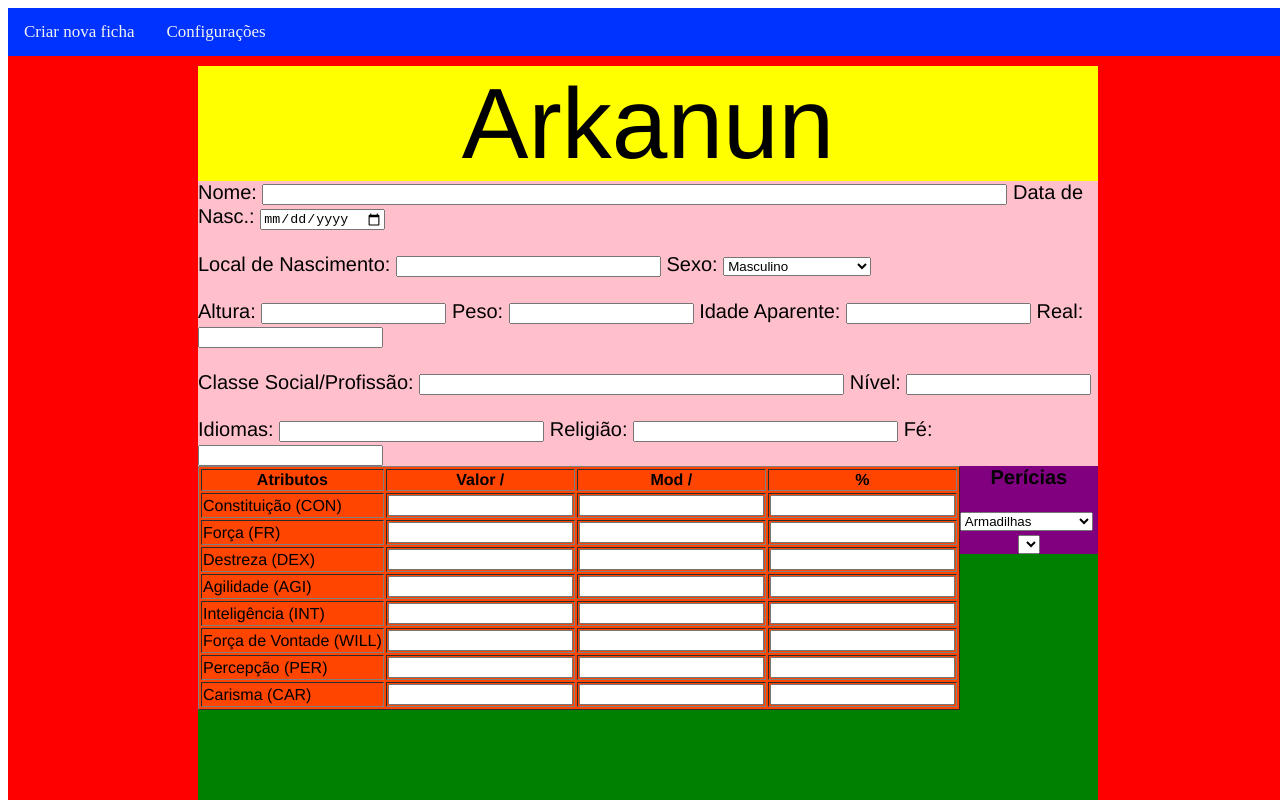
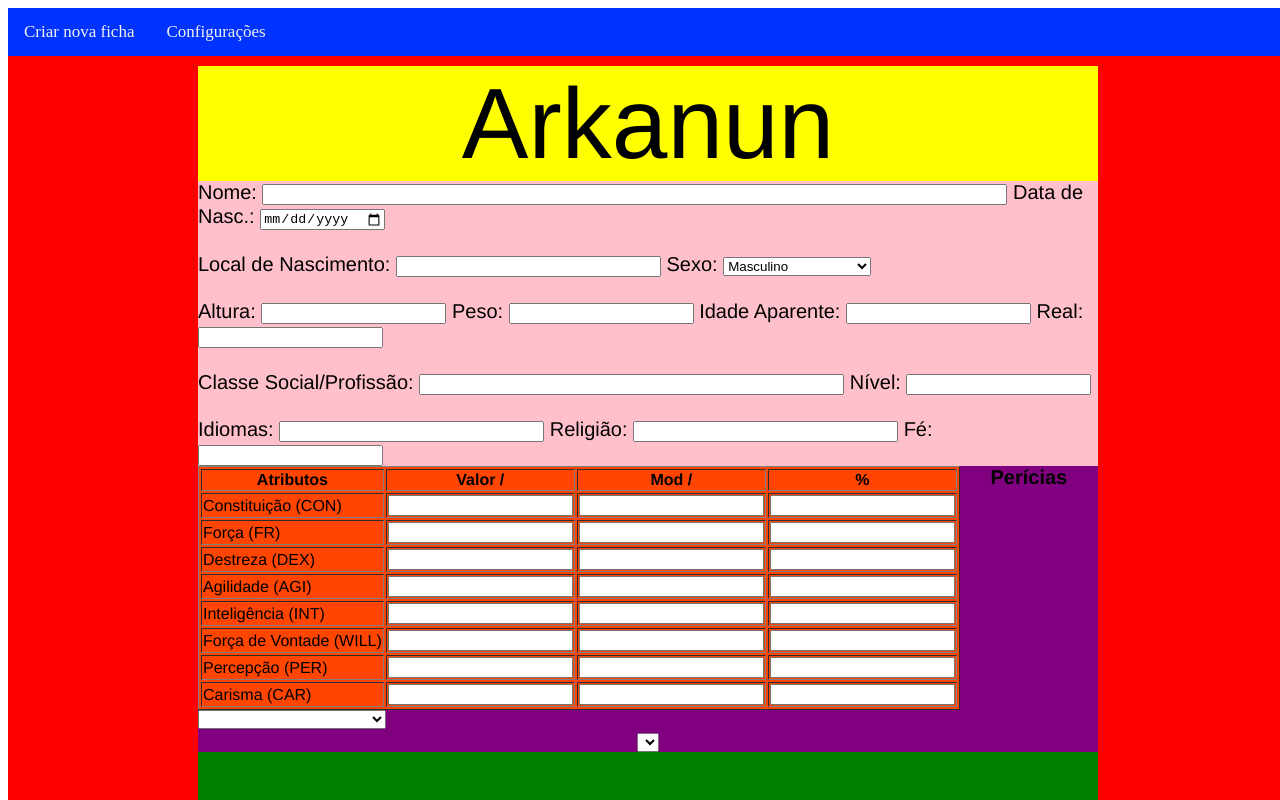
Before and after one commit to MarcosRibeiroJ/rpg-form, an Angular app: page /novaFicha in a window 1280 px wide. Shown: the top 800 px of the page. Built offline with nearby package versions, Linux system fonts and the light colour scheme.

Commit message:
cadastro de pericias parte 1

```diff
--- a/src/app/nova-ficha/nova-ficha.component.html
+++ b/src/app/nova-ficha/nova-ficha.component.html
@@ -79,10 +79,13 @@
         <div class="pericias">
             Perícias <br> <br>
             <select  style="display: flex; flex-direction: column; justify-content: left" id="grupo" (change)="adicionaSubgrupo('grupo','subgrupo')">
-                <option value="armadilhas">Armadilhas</option>
-                <option value="ciencias">Ciências</option>
-                <option value="cproibidas">Ciências Proibidas</option>
-                <option value="idioma">Idiomas</option>
+                <option value="vazio"></option>
+                <option value="animais">Animais</option>
+                <option value="armadilhas">Armadilhas (PER)</option>
+                <option value="artes">Artes</option>
+                <option value="artifice">Artífice</option>
+                <option value="aobjetos">Avaliação de Objetos (PER)</option>
+                <option value="camuflagem">Camuflagem (PER)</option>
             </select>
 
             <select id="subgrupo"></select>
--- a/src/app/nova-ficha/nova-ficha.component.ts
+++ b/src/app/nova-ficha/nova-ficha.component.ts
@@ -18,12 +18,14 @@
 
     sg.innerHTML = "";
 
-    if(g.value == "idioma") {
-      var opcaoSub = ["portugues|Portugues","ingles|Ingles"];
-    } else if(g.value == "ciencias") {
-      var opcaoSub = ["herbalismo|Herbalismo","historia|História"];
-    } else if(g.value == "cproibidas") {
-      var opcaoSub = ["alquimia|Alquimia","ocultismo|Ocultismo"];
+    if(g.value == "animais") {
+      var opcaoSub = ["tanimais|Treinamento de Animais (0)","montaria|Montaria (AGI)","doma|Doma (0)","veterinaria|Veterinária (0)"];
+    } else if(g.value == "artes") {
+      var opcaoSub = ["arquitetura|Arquitetura (0)","atuacao|Atuação (CAR)","canto|Canto (CAR)","carte|Crítica de Arte (PER)","culinaria|Culinária (PER)","danca|Dança (AGI)","dpintura|Desenho e Pintura (DEX)","escapismo|Escapismo (AGI)","escultura|Escultura (DEX)","fotografia|Fotografia (PER)","ilusionismo|Ilusionismo (DEX)","imusicais|Instrumentos Musicais (DEX)","joalheria|Joalheria (DEX)","prestidigitacao|Prestidigitação (DEX)","redacao|Redação (INT)"];
+    } else if(g.value == "artifice") {
+      var opcaoSub = ["artesanato|Artesanato","armeiro|Armeiro","marceneiro|Marceneiro","ferreiro|Ferreiro","coureiro|Coureiro","costureiro|Costureiro"];
+    } else if(g.value == "aobjetos") {
+      var opcaoSub = ["antiguidades|Antiguidades","gemas|Gemas","mvaliosos|Metais Valiosos (Ourives)","oarte|Obras de Arte"];
     }
 
     for(var opcao in opcaoSub) {
```
